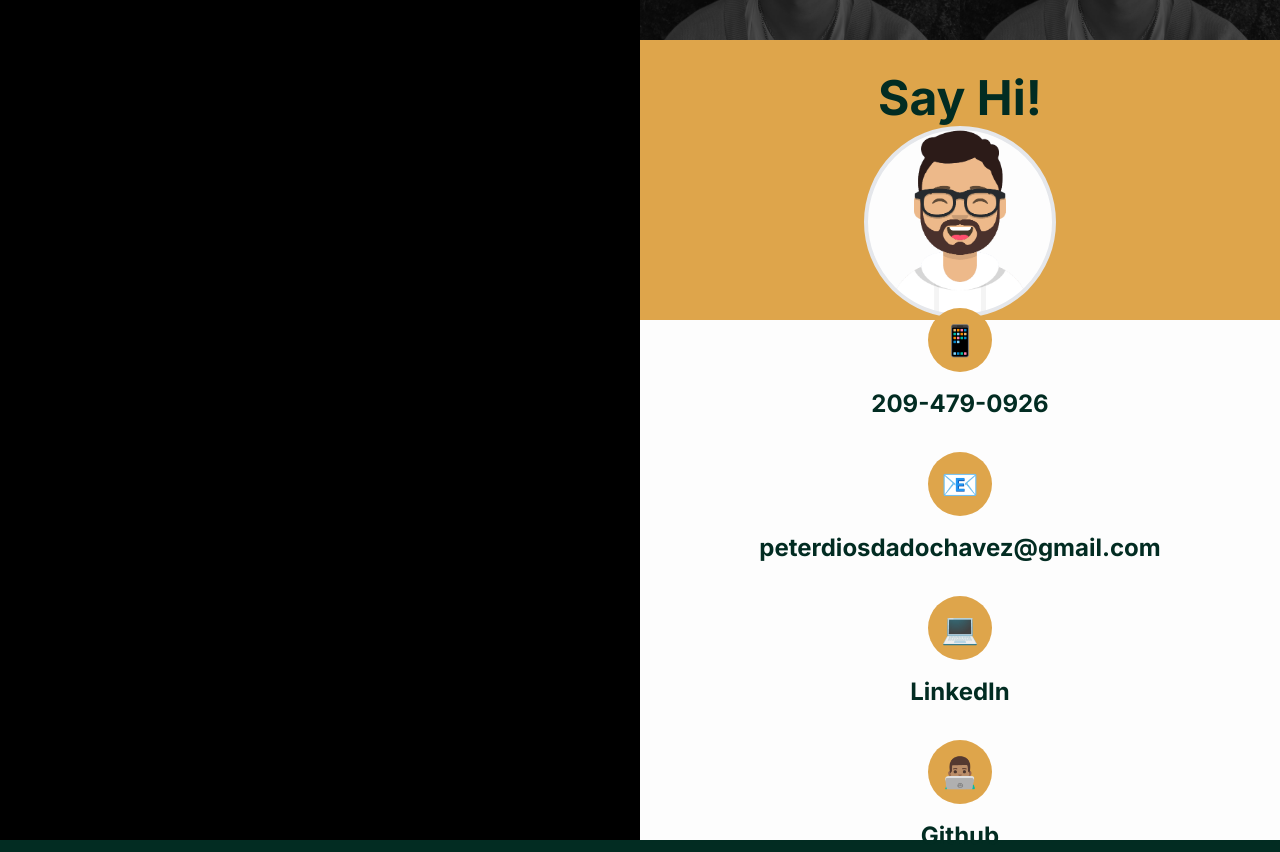
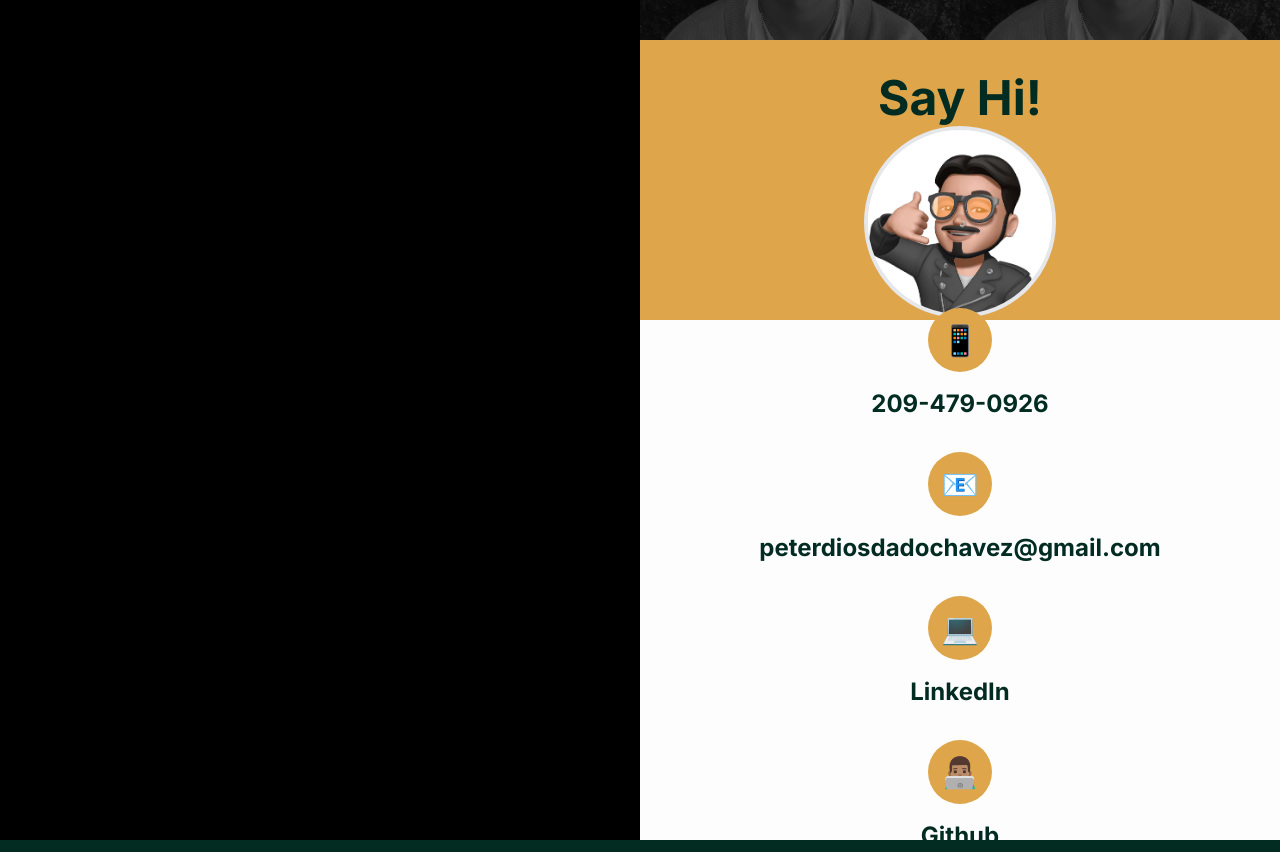
Before and after one commit to PetDios9/personal-site-v2, a Next.js app: page / in a window 1280 px wide. Shown: the part 2360-3212 px from the top of the page. Built offline with nearby package versions, Linux system fonts and the light colour scheme.

Commit message:
style: changed avatar and rendering method

```diff
--- a/src/components/Contact.tsx
+++ b/src/components/Contact.tsx
@@ -1,11 +1,19 @@
 import Image from "next/image";
+import memoji from "../../public/memoji.jpeg";
 
 export default function Contact() {
   return (
     <div className="bg-tetriary-color h-screen flex justify-center items-center flex-col">
       <div className="bg-secondary-color h-[35vh] w-screen lg:w-[50vw] flex flex-col items-center justify-around pt-5 lg:pt-8 text-5xl font-bold">
         <h2 className="text-primary-color">Say Hi!</h2>
-        <div className="rounded-full flex bg-tetriary-color size-48 border-4 bg-[url('/avatar.png')] bg-center bg-cover"></div>
+        <div className="relative rounded-full flex bg-tetriary-color size-48 border-4 bg-[url('/avatar.png')] bg-center bg-cover">
+          <Image
+            className="rounded-full"
+            src={memoji}
+            alt="Peter Memoji"
+            fill={true}
+          />
+        </div>
       </div>
       <div className="flex flex-col items-center justify-center bg-tetriary-color h-[65vh] w-screen lg:w-[50vw] z-10 text-primary-color gap-8">
         <a
```
Also changed, not shown: public/memoji.jpeg (added).
